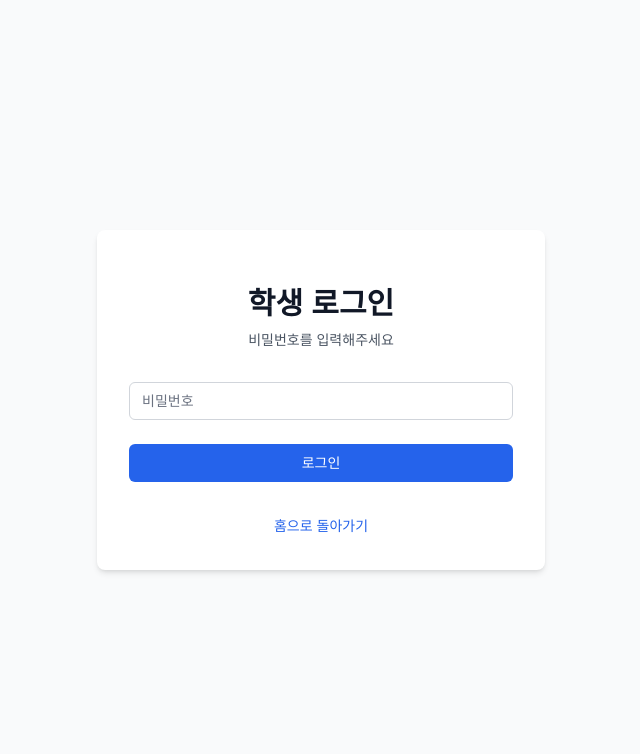
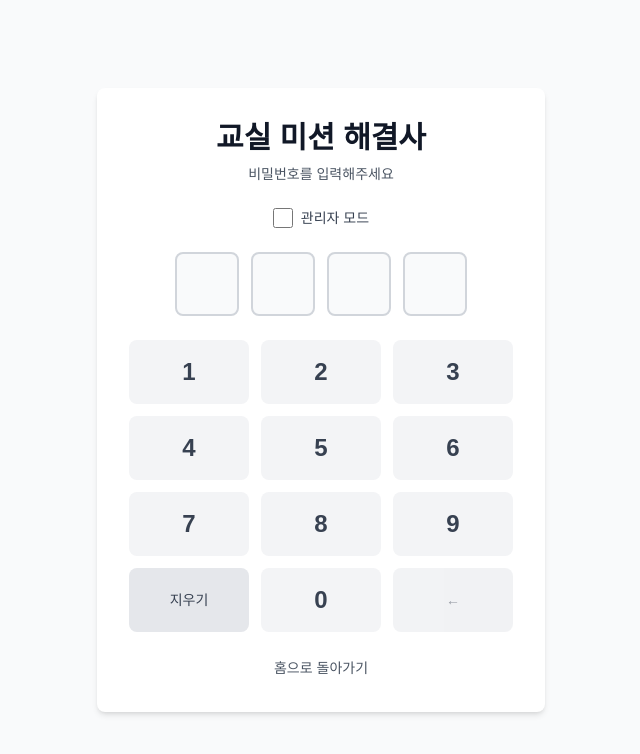
Before and after one commit to Zee-ssaem/class-mission-helper, a Next.js app: page /login in a window 1280 px wide. Shown: the top 754 px of the page, without its empty margins (319-959 px from the left). Built offline with nearby package versions, Linux system fonts and the light colour scheme.

Commit message:
Unify login page: add numeric keypad, auto-login on 4 digits, and admin mode checkbox

```diff
--- a/app/login/page.tsx
+++ b/app/login/page.tsx
@@ -1,21 +1,34 @@
 'use client';
 
-import { useState } from 'react';
+import { useState, useEffect } from 'react';
 import { useRouter } from 'next/navigation';
 
-export default function StudentLoginPage() {
+export default function LoginPage() {
   const [password, setPassword] = useState('');
+  const [isAdmin, setIsAdmin] = useState(false);
   const [error, setError] = useState('');
   const [loading, setLoading] = useState(false);
   const router = useRouter();
 
-  const handleSubmit = async (e: React.FormEvent) => {
-    e.preventDefault();
+  // 4자리 입력 시 자동 로그인
+  useEffect(() => {
+    if (password.length === 4 && !loading) {
+      handleLogin();
+    }
+    // eslint-disable-next-line react-hooks/exhaustive-deps
+  }, [password]);
+
+  const handleLogin = async () => {
+    if (password.length !== 4) {
+      return;
+    }
+
     setError('');
     setLoading(true);
 
     try {
-      const response = await fetch('/api/auth/student', {
+      const endpoint = isAdmin ? '/api/auth/admin/login' : '/api/auth/student';
+      const response = await fetch(endpoint, {
         method: 'POST',
         headers: {
           'Content-Type': 'application/json',
@@ -27,64 +40,140 @@ export default function StudentLoginPage() {
 
       if (!response.ok) {
         setError(data.error || '로그인에 실패했습니다.');
+        setPassword('');
         return;
       }
 
-      router.push('/student/dashboard');
+      // 로그인 성공 시 리다이렉트
+      if (isAdmin) {
+        router.push('/admin/dashboard');
+      } else {
+        router.push('/student/dashboard');
+      }
       router.refresh();
     } catch (err) {
       setError('로그인 중 오류가 발생했습니다. 다시 시도해주세요.');
+      setPassword('');
     } finally {
       setLoading(false);
     }
   };
 
+  const handleNumberClick = (num: string) => {
+    if (password.length < 4) {
+      setPassword((prev) => prev + num);
+      setError('');
+    }
+  };
+
+  const handleBackspace = () => {
+    setPassword((prev) => prev.slice(0, -1));
+    setError('');
+  };
+
+  const handleClear = () => {
+    setPassword('');
+    setError('');
+  };
+
   return (
-    <div className="flex min-h-screen items-center justify-center bg-gray-50">
-      <div className="w-full max-w-md space-y-8 rounded-lg bg-white p-8 shadow-md">
+    <div className="flex min-h-screen items-center justify-center bg-gray-50 px-4">
+      <div className="w-full max-w-md space-y-6 rounded-lg bg-white p-8 shadow-md">
         <div>
-          <h2 className="mt-6 text-center text-3xl font-bold text-gray-900">
-            학생 로그인
+          <h2 className="text-center text-3xl font-bold text-gray-900">
+            교실 미션 해결사
           </h2>
           <p className="mt-2 text-center text-sm text-gray-600">
             비밀번호를 입력해주세요
           </p>
         </div>
-        <form className="mt-8 space-y-6" onSubmit={handleSubmit}>
+
+        {/* 관리자 모드 체크박스 */}
+        <div className="flex items-center justify-center">
+          <label className="flex items-center space-x-2 cursor-pointer">
+            <input
+              type="checkbox"
+              checked={isAdmin}
+              onChange={(e) => {
+                setIsAdmin(e.target.checked);
+                setPassword('');
+                setError('');
+              }}
+              className="h-5 w-5 rounded border-gray-300 text-green-600 focus:ring-green-500"
+            />
+            <span className="text-sm font-medium text-gray-700">
+              관리자 모드
+            </span>
+          </label>
+        </div>
+
+        {/* 비밀번호 표시 */}
+        <div className="space-y-2">
+          <div className="flex justify-center space-x-3">
+            {[0, 1, 2, 3].map((index) => (
+              <div
+                key={index}
+                className={`h-16 w-16 rounded-lg border-2 flex items-center justify-center text-2xl font-bold transition-all ${
+                  password.length > index
+                    ? 'border-blue-500 bg-blue-50 text-blue-700'
+                    : 'border-gray-300 bg-gray-50 text-gray-400'
+                }`}
+              >
+                {password.length > index ? '●' : ''}
+              </div>
+            ))}
+          </div>
           {error && (
-            <div className="rounded-md bg-red-50 p-4">
+            <div className="rounded-md bg-red-50 p-3 text-center">
               <p className="text-sm text-red-800">{error}</p>
             </div>
           )}
-          <div>
-            <label htmlFor="password" className="sr-only">
-              비밀번호
-            </label>
-            <input
-              id="password"
-              name="password"
-              type="password"
-              required
-              className="relative block w-full rounded-md border border-gray-300 px-3 py-2 text-gray-900 placeholder-gray-500 focus:z-10 focus:border-blue-500 focus:outline-none focus:ring-blue-500 sm:text-sm"
-              placeholder="비밀번호"
-              value={password}
-              onChange={(e) => setPassword(e.target.value)}
-            />
-          </div>
-          <div>
+          {loading && (
+            <div className="text-center">
+              <p className="text-sm text-gray-600">로그인 중...</p>
+            </div>
+          )}
+        </div>
+
+        {/* 숫자 키패드 */}
+        <div className="grid grid-cols-3 gap-3">
+          {[1, 2, 3, 4, 5, 6, 7, 8, 9].map((num) => (
             <button
-              type="submit"
-              disabled={loading}
-              className="group relative flex w-full justify-center rounded-md border border-transparent bg-blue-600 py-2 px-4 text-sm font-medium text-white hover:bg-blue-700 focus:outline-none focus:ring-2 focus:ring-blue-500 focus:ring-offset-2 disabled:opacity-50"
+              key={num}
+              onClick={() => handleNumberClick(num.toString())}
+              disabled={loading || password.length >= 4}
+              className="h-16 rounded-lg bg-gray-100 text-2xl font-bold text-gray-700 hover:bg-gray-200 active:bg-gray-300 disabled:opacity-50 disabled:cursor-not-allowed transition-colors"
             >
-              {loading ? '로그인 중...' : '로그인'}
+              {num}
             </button>
-          </div>
-        </form>
+          ))}
+          <button
+            onClick={handleClear}
+            disabled={loading}
+            className="h-16 rounded-lg bg-gray-200 text-sm font-medium text-gray-700 hover:bg-gray-300 active:bg-gray-400 disabled:opacity-50 disabled:cursor-not-allowed transition-colors"
+          >
+            지우기
+          </button>
+          <button
+            onClick={() => handleNumberClick('0')}
+            disabled={loading || password.length >= 4}
+            className="h-16 rounded-lg bg-gray-100 text-2xl font-bold text-gray-700 hover:bg-gray-200 active:bg-gray-300 disabled:opacity-50 disabled:cursor-not-allowed transition-colors"
+          >
+            0
+          </button>
+          <button
+            onClick={handleBackspace}
+            disabled={loading || password.length === 0}
+            className="h-16 rounded-lg bg-gray-200 text-sm font-medium text-gray-700 hover:bg-gray-300 active:bg-gray-400 disabled:opacity-50 disabled:cursor-not-allowed transition-colors"
+          >
+            ←
+          </button>
+        </div>
+
         <div className="text-center">
           <a
             href="/"
-            className="text-sm text-blue-600 hover:text-blue-500"
+            className="text-sm text-gray-600 hover:text-gray-900"
           >
             홈으로 돌아가기
           </a>
--- a/app/page.tsx
+++ b/app/page.tsx
@@ -12,13 +12,7 @@ export default function Home() {
             href="/login"
             className="px-6 py-3 bg-blue-500 text-white rounded-lg hover:bg-blue-600 transition"
           >
-            학생 로그인
-          </Link>
-          <Link
-            href="/admin/login"
-            className="px-6 py-3 bg-green-500 text-white rounded-lg hover:bg-green-600 transition"
-          >
-            교사 로그인
+            로그인
           </Link>
         </div>
       </div>
--- a/middleware.ts
+++ b/middleware.ts
@@ -25,10 +25,10 @@ export async function middleware(request: NextRequest) {
   }
 
   // 교사 대시보드 보호 (로그인 페이지는 제외)
-  if (pathname.startsWith('/admin') && pathname !== '/admin/login') {
+  if (pathname.startsWith('/admin') && pathname !== '/login') {
     const admin = request.cookies.get('admin');
     if (!admin || admin.value !== 'true') {
-      return NextResponse.redirect(new URL('/admin/login', request.url));
+      return NextResponse.redirect(new URL('/login', request.url));
     }
   }
 
```
